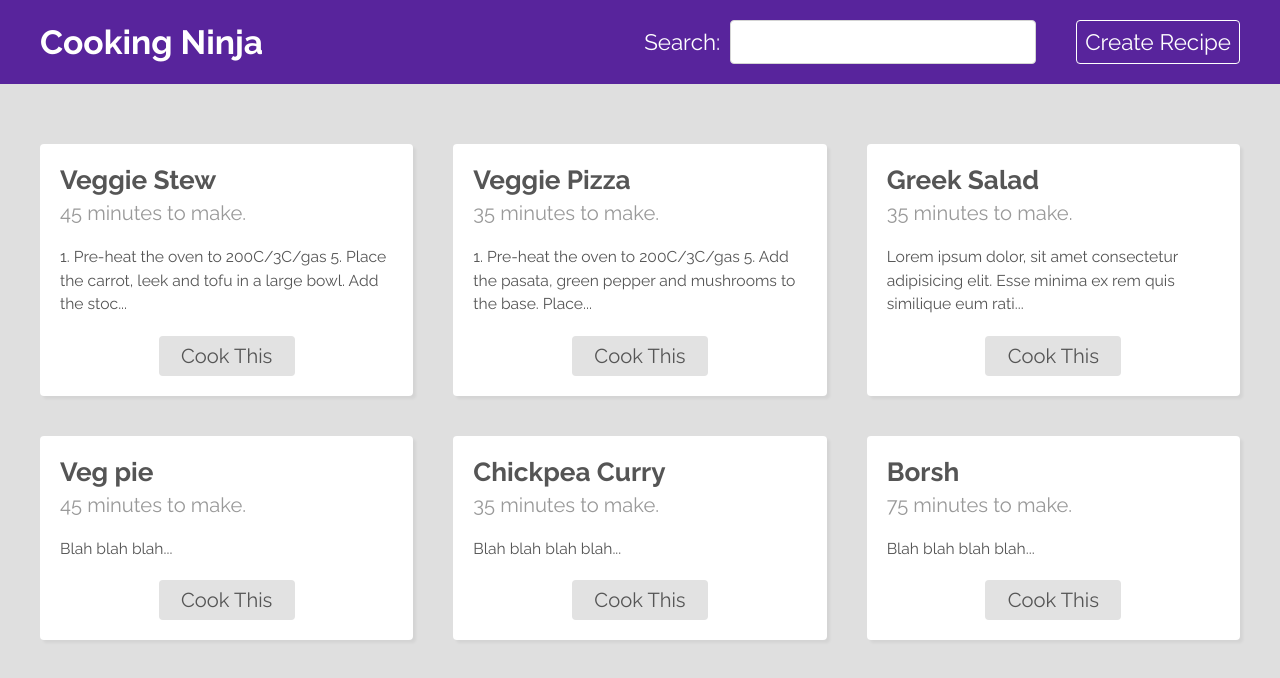
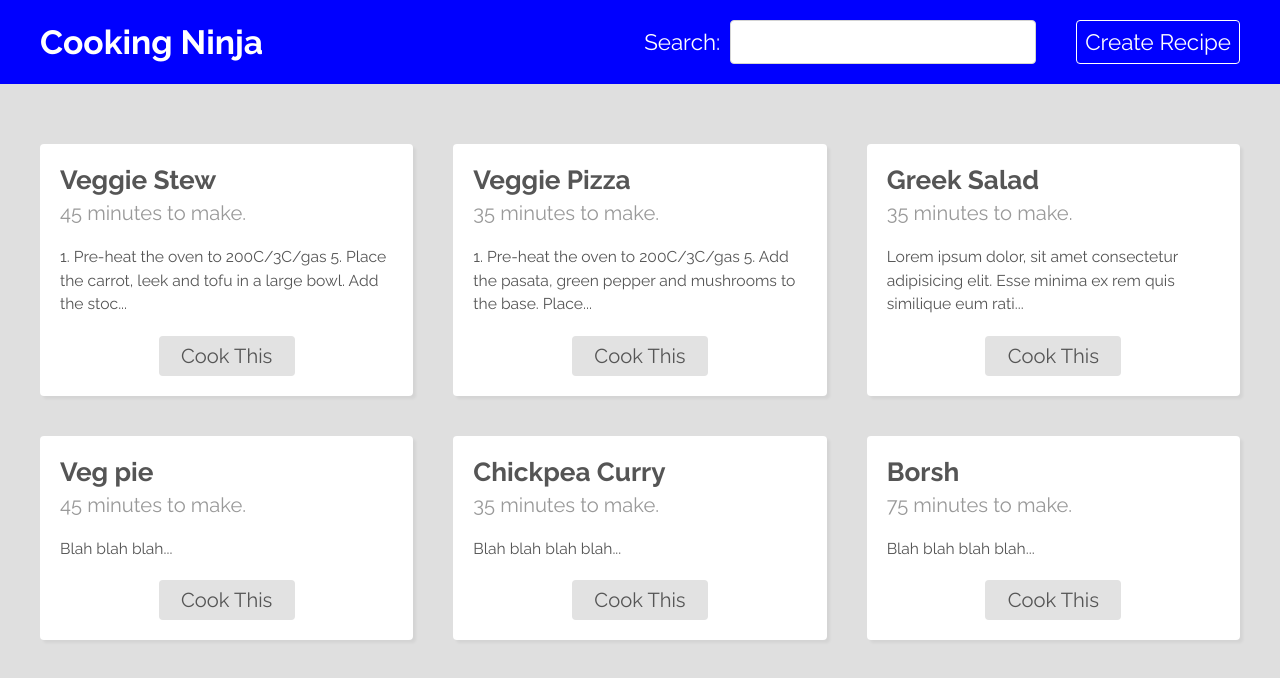
Before and after one commit to KisKisBarsik/Project-Preview-Setup, a React (Create React App) app: page / in a window 1280 px wide. Shown: the top 678 px of the page. Built offline with nearby package versions, Linux system fonts and the light colour scheme; data requests are answered from the project's data file.

Commit message:
Not yet? Yes it's not the end. I am developing this project further

```diff
--- a/src/components/Navbar.js
+++ b/src/components/Navbar.js
@@ -1,4 +1,6 @@
 import { Link } from 'react-router-dom'
+import { useContext } from 'react'
+import { ThemeContext } from '../context/ThemeContext'
 
 // Styles
 import './Navbar.css'
@@ -7,8 +9,10 @@ import './Navbar.css'
 import Searchbar from './Searchbar'
 
 export default function Navbar() {
+  const { color } = useContext(ThemeContext)
+
   return (
-    <div className='navbar'>
+    <div className='navbar' style={{ background: color }}>
       <nav>
         <Link to="/" className="brand">
             <h1>Cooking Ninja</h1>
--- /dev/null
+++ b/src/context/ThemeContext.js
@@ -0,0 +1,14 @@
+import { createContext } from "react";
+
+export const ThemeContext = createContext()
+
+export function ThemeProvider({ children }) {
+
+    // Custom logic
+
+    return (
+        <ThemeContext.Provider value={{ color: 'blue' }}>
+            {children}
+        </ThemeContext.Provider>
+    )
+}
--- a/src/index.js
+++ b/src/index.js
@@ -2,8 +2,11 @@ import React from 'react'
 import ReactDOM from 'react-dom/client'
 import './index.css'
 import App from './App'
+import { ThemeProvider } from './context/ThemeContext'
 
 const root = ReactDOM.createRoot(document.getElementById('root'))
 root.render(
-  <App />
+  <ThemeProvider>
+    <App />
+  </ThemeProvider>
 )
```
